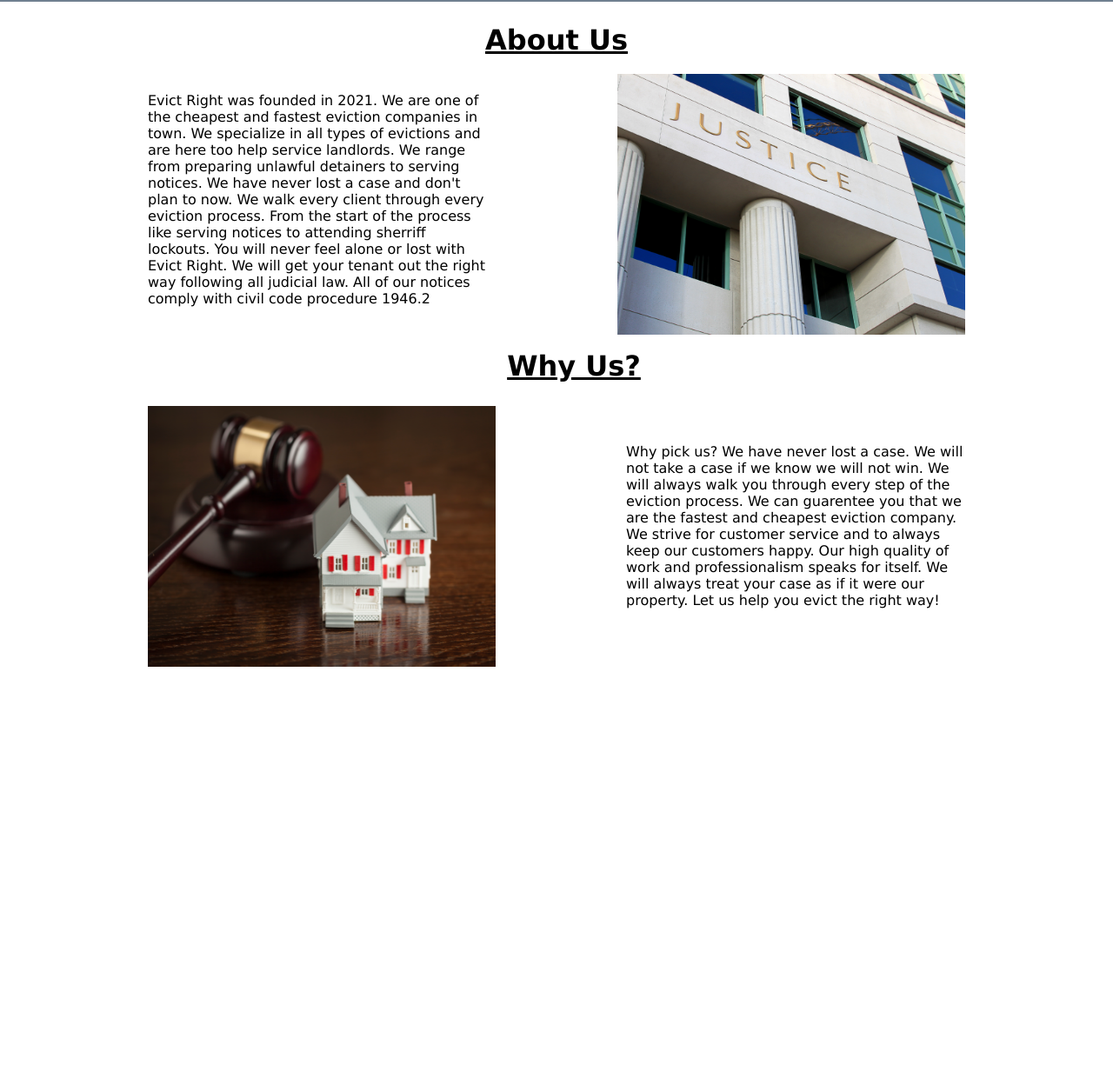
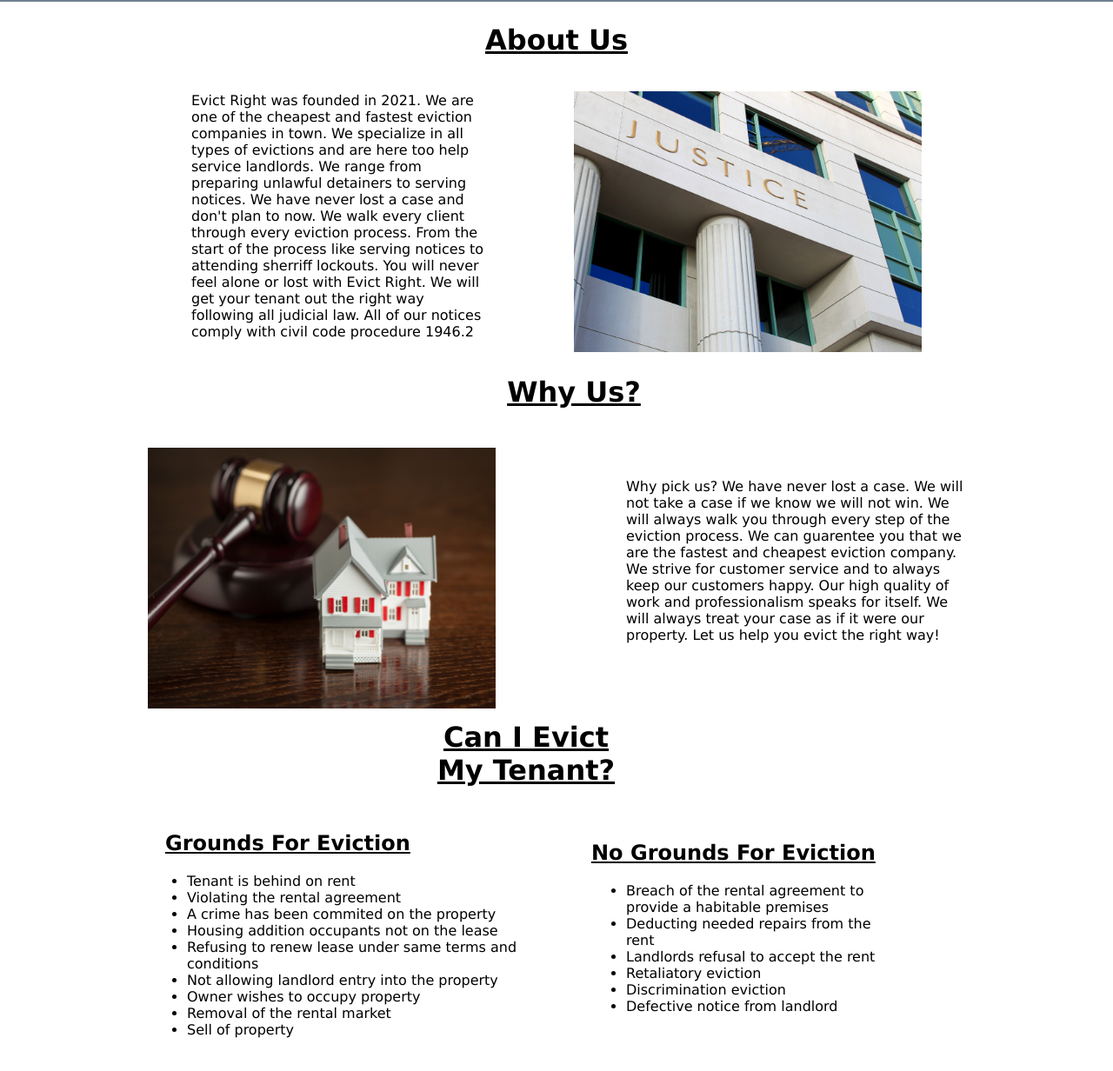
Before and after one commit to Swassi/evict-right, a website: page home.html in a window 1280 px wide. Shown: the part 108-1340 px from the top of the page at 87% size. Before the commit the page ends 1042 px from the top, so only its background shows below. Drawn offline with Linux system fonts and the light colour scheme.

Commit message:
added qualification section for home page

```diff
--- a/home.html
+++ b/home.html
@@ -2,12 +2,13 @@
 <html>
 <head>
     <link href="styles.css" rel="stylesheet">
+    <title>Evict Right</title>
 </head>
 <body>
 <!-- Nav Bar -->
     <header>
         <div class="container">
-            <div id="logo"><img src="assets/logo.png"></div>
+            <div id="logo"><img src="assets/logo.png" alt=""></div>
             <nav>
                 <ul>
                     <li><a href="home.html">Home</a></li>
@@ -20,9 +21,10 @@
     </header>
 <!-- About Us Section -->
     <section class="aboutus">
+        <div class="container">
         <h1>About Us</h1>
             <aside>
-                <img src="assets/justice.png">
+                <img src="assets/justice.png" alt="">
             </aside>
             <div class="aboutuscontent">
                 <p>Evict Right was founded in 2021. We are one of the cheapest and fastest eviction companies in town.
@@ -32,10 +34,12 @@
                     Evict Right. We will get your tenant out the right way following all judicial law. All of our notices comply with civil
                     code procedure 1946.2</p>
             </div>
+        </div>
     <div class="clear"></div>
     </section>
 <!-- Why Us Section -->
     <section class="whyus">
+        <div class="container">
             <h1>Why Us?</h1>
                 <div class="whyuscontent">
                     <p>Why pick us? We have never lost a case. We will not take a case if we know we will not win. We will always walk you through
@@ -44,8 +48,43 @@
                         We will always treat your case as if it were our property. Let us help you evict the right way!</p>
                 </div>
                 <aside>
-                <img src="assets/house.png">
+                    <img src="assets/house.png" alt="">
                 </aside>
+        </div>
+    <div class="clear"></div>
+    </section>
+<!-- Qualification Section -->
+    <section class="qualify">
+        <div class="container">
+            <h1>Can I Evict My Tenant?</h1>
+            <div class="qualifycontent">
+                <h2>Grounds For Eviction</h2>
+                <ul>
+                    <li>Tenant is behind on rent</li>
+                    <li>Violating the rental agreement</li>
+                    <li>A crime has been commited on the property</li>
+                    <li>Housing addition occupants not on the lease</li>
+                    <li>Refusing to renew lease under same terms and conditions</li>
+                    <li>Not allowing landlord entry into the property</li>
+                    <li>Owner wishes to occupy property</li>
+                    <li>Removal of the rental market</li>
+                    <li>Sell of property</li>
+                </ul>
+            </div>
+    </section>
+    <section class="noeviction">
+            <div class="noevictioncontent">
+                <h2>No Grounds For Eviction</h2>
+                <ul>
+                    <li>Breach of the rental agreement to provide a habitable premises</li>
+                    <li>Deducting needed repairs from the rent</li>
+                    <li>Landlords refusal to accept the rent</li>
+                    <li>Retaliatory eviction</li>
+                    <li>Discrimination eviction</li>
+                    <li>Defective notice from landlord</li>
+                </ul>
+            </div>
+        </div>
     <div class="clear"></div>
     </section>
 </body>
--- a/styles.css
+++ b/styles.css
@@ -10,14 +10,24 @@ nav { float: right; margin-top: 32px; }
 nav li { display: inline; margin-right: 30px; font-weight: bold; font-size: 100%; }
 nav li a { color: black; text-decoration: none; }
 /* About Us Section */
-section.aboutus { width: 940px; height: 370px; padding: 5px 0; margin: 0 auto; }
+section.aboutus { width: 100%; height: 400px; padding: 5px 0; margin: 0 auto; }
 section.aboutus h1 { font-size: 200%; text-align: center; margin: 20px auto; text-decoration: underline; }
-section.aboutus aside img { width: 400px; height: 300px; float: right; margin-bottom: -30px; }
+section.aboutus aside img { width: 400px; height: 300px; float: right; margin-bottom: -30px; margin-top: 20px; margin-right: 50px; }
 .aboutuscontent { width: 390px; padding-top: 5px; color: black; float: left; }
-.aboutuscontent p { margin-bottom: 60%; float: left; font-size: 16px; }
+.aboutuscontent p { margin-bottom: 60%; float: left; font-size: 16px; margin-left: 50px;}
 /* Why Us Section */
-section.whyus { width: 940px; height: 370px; padding: 5px 0; margin: 0 auto; }
+section.whyus { width: 100%; height: 370px; padding: 5px 0; margin: 0 auto; }
 section.whyus h1 { font-size: 200%; text-align: center; margin: 15px auto; text-decoration: underline; margin-right: 350px;}
 .whyuscontent { width: 390px; padding-top: 5px; color: black; float: right; }
-.whyuscontent p { margin-bottom: 60%; float: right; font-size: 16px; margin-top: 50px; }
-section.whyus aside img { width: 400px; height: 300px; float: left; margin-bottom: -30px; margin-top: -120px; }
+.whyuscontent p { margin-bottom: 60%; float: right; font-size: 16px; margin-top: 60px; }
+section.whyus aside img { width: 400px; height: 300px; float: left; margin-bottom: -30px; margin-top: -110px; }
+/* Qualify Section */
+section.qualify { width: 100%; height: 400px; padding: 10px 0; }
+section.qualify h1 { text-align: center; text-decoration: underline; font-size: 200%; margin-left: 320px; }
+.qualifycontent { color: black; padding-top: 5px; float: left; width: 450px; margin-left: 20px; }
+.qualifycontent h2 { font: bold; text-decoration: underline; }
+.qualifycontent li { margin-left: -15px; }
+section.noeviction { width: 100%; height: 400px; padding: 10px 0; }
+.noevictioncontent { color: black; padding-top: 5px; float: right; width: 450px; margin-top: -280px; margin-right: 150px; }
+.noevictioncontent h2 { font: bold; text-decoration: underline; margin-right: 100px; }
+.noevictioncontent li { margin-right: 120px; }
```
Lines whose indentation alone changed are shown as unchanged.
